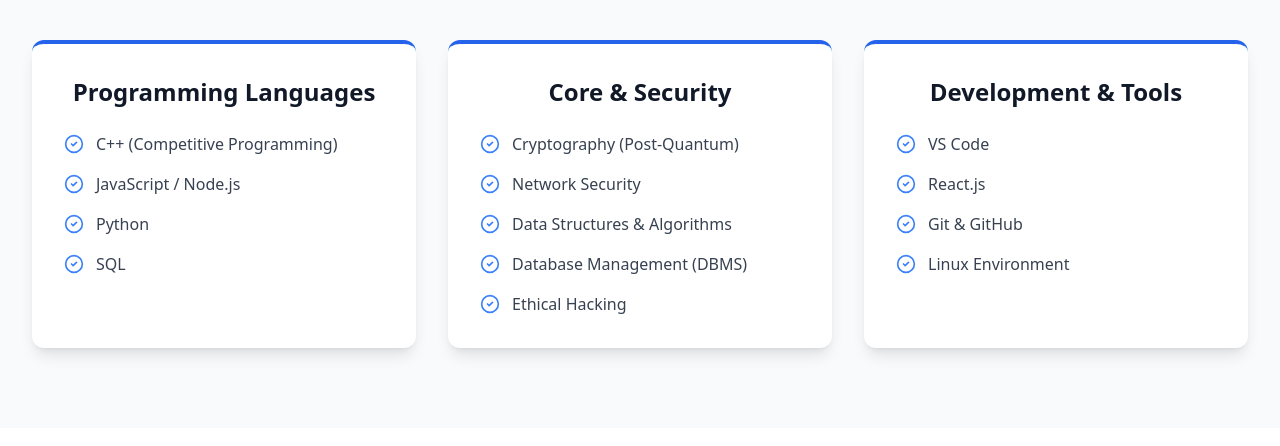
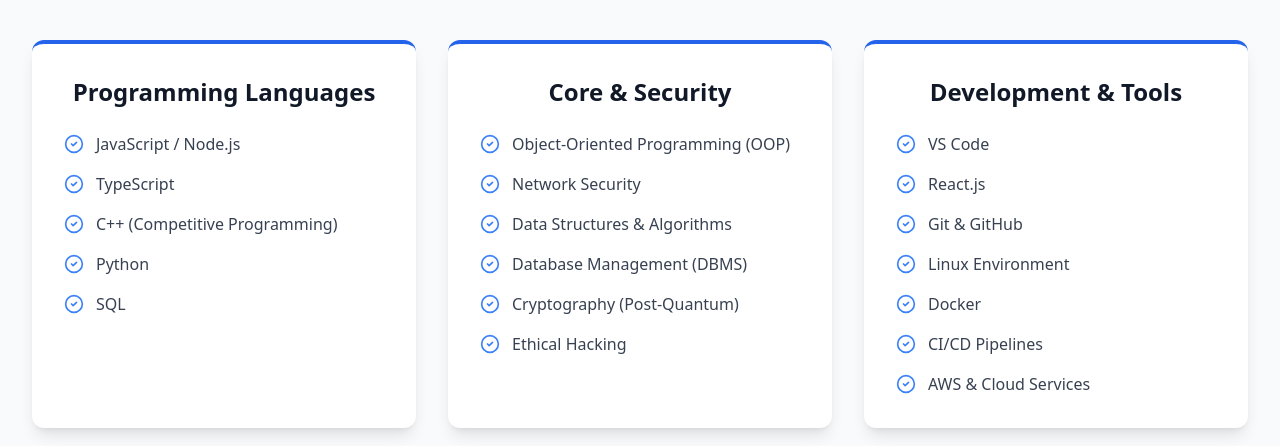
Before and after one commit to Kmadhav824/Portfolio, a React (Vite) app: page / in a window 1280 px wide. Shown: the part 1920-2366 px from the top of the page. Built offline with nearby package versions, Linux system fonts and the light colour scheme.

Commit message:
Updated Portfolio

```diff
--- a/src/components/Contact.tsx
+++ b/src/components/Contact.tsx
@@ -68,7 +68,7 @@
                   </div>
                   <div>
                     <p className="text-gray-900 font-medium">Email</p>
-                    <p className="text-gray-600">kmadhav824.second@gmail.com</p>
+                    <p className="text-gray-600">madhav@madhavkumar.dev</p>
                   </div>
                 </div>
 
--- a/src/components/Projects.tsx
+++ b/src/components/Projects.tsx
@@ -57,7 +57,7 @@
       image: "https://images.pexels.com/photos/3184465/pexels-photo-3184465.jpeg?auto=compress&cs=tinysrgb&w=800&h=600&fit=crop",
       technologies: ["Next.js", "Tailwind CSS", "TypeScript", "Git & Github"],
       githubUrl: "https://github.com/Kmadhav824/wercel-bundle",
-      liveUrl: "https://nexus-kmadhav.vercel.app/"
+      liveUrl: "https://wercel-frontend.vercel.app/"
     }
 
   ];
--- a/src/components/Skills.tsx
+++ b/src/components/Skills.tsx
@@ -6,8 +6,9 @@
     {
       title: "Programming Languages",
       skills: [
+        "JavaScript / Node.js",
+        "TypeScript",
         "C++ (Competitive Programming)",
-        "JavaScript / Node.js",
         "Python",
         "SQL",
       ]
@@ -15,10 +16,11 @@
     {
       title: "Core & Security",
       skills: [
-        "Cryptography (Post-Quantum)",
+        "Object-Oriented Programming (OOP)",
         "Network Security",
         "Data Structures & Algorithms",
         "Database Management (DBMS)",
+        "Cryptography (Post-Quantum)",
         "Ethical Hacking"
       ]
     },
@@ -29,9 +31,12 @@
         "React.js",
         "Git & GitHub",
         "Linux Environment",
+        "Docker",
+        "CI/CD Pipelines",
+        "AWS & Cloud Services"
       ]
-    }
-  ];
+    },
+      ];
 
   return (
     <section id="skills" className="py-20 bg-gray-50">
```
Also changed, not shown: 1 other file (tests, documents, lock files or other folders).
